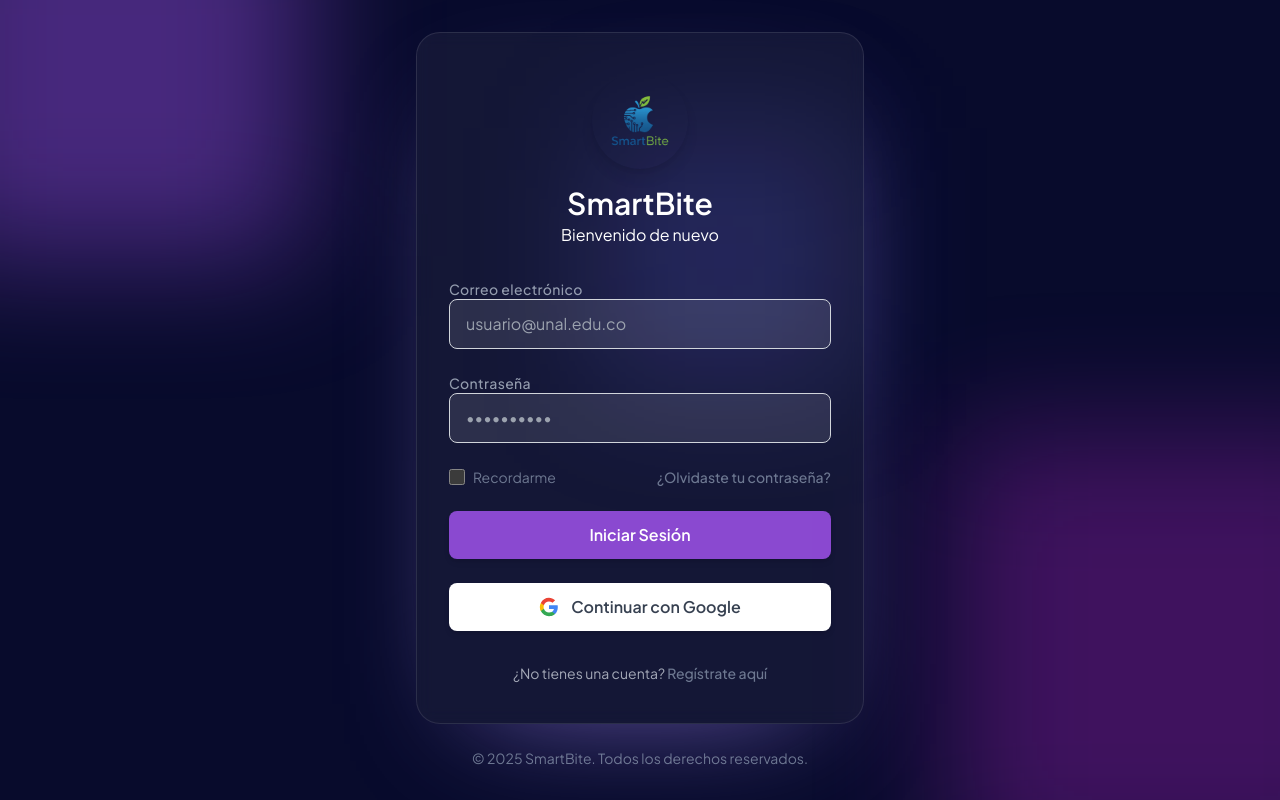
After one commit to cxbeltzz/SmartBite, a Flask app: page /login in a window 1280 px wide. The commit adds this page. Run offline with Flask 2, Linux system fonts and the light colour scheme; some libraries are stand-ins or nearby versions.

Commit message:
Página de Login de la App

```diff
--- a/Proyecto/v2/app.py
+++ b/Proyecto/v2/app.py
@@ -430,6 +430,40 @@
         recommendation_count=recommendation_count,
     )
 
+@app.route("/login", methods=["GET", "POST"])
+def login():
+    error = None
+    success = None
+
+    if request.method == "POST":
+        email = request.form.get("email")
+        password = request.form.get("password")
+        remember = request.form.get("remember")
+
+        if email and password:
+            success = "Login exitoso (pendiente de implementar)"
+        else:
+            error = "Por favor completa todos los campos"
+
+    return render_template("auth/login.html", error=error, success=success)
+
+# Registro de un nuevo usuario. Por ahora no es tan necesario
+@app.route("/register", methods=["GET", "POST"])
+def register():
+    #Implementar registro
+    return render_template("register.html")
+
+# Toca implementarlo también más adelante xd. Por ahora no es tan necesario
+@app.route("/forgot-password", methods=["GET", "POST"])
+def forgot_password():
+    return render_template("forgot_password.html")
+
+
+# Esto por ahora queda pendiente porque es opcional de nuestra entrega final
+@app.route("/auth/google")
+def google_login():
+    return "Google OAuth pendiente de implementar"
+
 
 if __name__ == "__main__":
     app.run(debug=True)
--- /dev/null
+++ b/Proyecto/v2/templates/auth/login.html
@@ -0,0 +1,109 @@
+{% extends "base.html" %}
+
+{% block title %}Iniciar Sesión - SmartBite{% endblock %}
+
+<!--{% block body_class %}bg-gradient-to-br from-green-50 to-emerald-100{% endblock %}-->
+
+{% block content %}
+<div class="flex items-center justify-center min-h-full px-4">
+
+    <div class="w-full max-w-md">
+        <div class="relative overflow-hidden rounded-3xl border border-white/10 bg-white/5 px-8 py-10 shadow-[0_40px_120px_-60px_rgba(167,139,250,0.7)] backdrop-blur">
+            <div class="text-center mb-8">
+                <img
+                    src="{{ url_for('static', filename='images/logo.png') }}"
+                    alt="SmartBite Logo"
+                    class="w-24 h-24 mx-auto mb-4 rounded-full shadow-lg"
+                >
+                <h1 class="text-3xl font-semibold leading-tight text-white">SmartBite</h1>
+                <p class="text-white">Bienvenido de nuevo</p>
+            </div>
+            {% if error %}
+            <div class="mb-4 bg-red-50 border border-red-200 text-red-700 px-4 py-3 rounded-lg" role="alert">
+                <p class="text-sm">{{ error }}</p>
+            </div>
+            {% endif %}
+
+            {% if success %}
+            <div class="mb-4 bg-green-50 border border-green-200 text-green-700 px-4 py-3 rounded-lg" role="alert">
+                <p class="text-sm">{{ success }}</p>
+            </div>
+            {% endif %}
+            <form action="{{ url_for('login') }}" method="POST" class="space-y-6">
+                <div>
+                    <label for="email" class="block text-sm font-medium tracking-wide text-slate-300/70">
+                        Correo electrónico
+                    </label>
+                    <input
+                        type="email"
+                        id="email"
+                        name="email"
+                        required
+                        value="{{ request.form.get('email', '') }}"
+                        class="w-full bg-white/10 px-4 py-3 border border-gray-300 rounded-lg focus:ring-2 focus:ring-green-500 focus:border-transparent transition duration-200 outline-none"
+                        placeholder="usuario@unal.edu.co"
+                    >
+                </div>
+                <div>
+                    <label for="password" class="block text-sm font-medium tracking-wide text-slate-300/70">
+                        Contraseña
+                    </label>
+                    <input
+                        type="password"
+                        id="password"
+                        name="password"
+                        required
+                        class="w-full bg-white/10 px-4 py-3 border border-gray-300 rounded-lg focus:ring-2 focus:ring-green-500 focus:border-transparent transition duration-200 outline-none"
+                        placeholder="••••••••••"
+                    >
+                </div>
+                <div class="flex items-center justify-between">
+                    <div class="flex items-center">
+                        <input
+                            type="checkbox"
+                            id="remember"
+                            name="remember"
+                            class="w-4 h-4 text-bg-white/10 border-gray-300 rounded focus:ring-green-500"
+                        >
+                        <label for="remember" class="ml-2 text-sm text-slate-400/70">
+                            Recordarme
+                        </label>
+                    </div>
+                    <a href="{{ url_for('forgot_password') }}" class="text-sm text-slate-400/70 hover:text-slate-300/70 font-medium">
+                        ¿Olvidaste tu contraseña?
+                    </a>
+                </div>
+                <button
+                    type="submit"
+                    class="w-full bg-accent/80 text-white py-3 rounded-lg font-semibold hover:bg-accent/65 transition duration-200 shadow-md hover:shadow-lg"
+                >
+                    Iniciar Sesión
+                </button>
+                <a
+                    href="{{ url_for('google_login') }}"
+                    class="w-full bg-white text-gray-700 py-3 rounded-lg font-semibold hover:bg-white/85 transition duration-200 shadow-md hover:shadow-lg flex items-center justify-center gap-3"
+                >
+                    <svg class="w-5 h-5" viewBox="0 0 24 24">
+                        <path fill="#4285F4" d="M22.56 12.25c0-.78-.07-1.53-.2-2.25H12v4.26h5.92c-.26 1.37-1.04 2.53-2.21 3.31v2.77h3.57c2.08-1.92 3.28-4.74 3.28-8.09z"/>
+                        <path fill="#34A853" d="M12 23c2.97 0 5.46-.98 7.28-2.66l-3.57-2.77c-.98.66-2.23 1.06-3.71 1.06-2.86 0-5.29-1.93-6.16-4.53H2.18v2.84C3.99 20.53 7.7 23 12 23z"/>
+                        <path fill="#FBBC05" d="M5.84 14.09c-.22-.66-.35-1.36-.35-2.09s.13-1.43.35-2.09V7.07H2.18C1.43 8.55 1 10.22 1 12s.43 3.45 1.18 4.93l2.85-2.22.81-.62z"/>
+                        <path fill="#EA4335" d="M12 5.38c1.62 0 3.06.56 4.21 1.64l3.15-3.15C17.45 2.09 14.97 1 12 1 7.7 1 3.99 3.47 2.18 7.07l3.66 2.84c.87-2.6 3.3-4.53 6.16-4.53z"/>
+                    </svg>
+                    Continuar con Google
+                </a>
+
+            </form>
+            <p class="text-center text-sm text-slate-200/70 mt-8">
+                ¿No tienes una cuenta?
+                <a href="{{ url_for('register') }}" class="text-sm text-slate-400/70 hover:text-slate-200/70 font-medium">
+                      Regístrate aquí
+                </a>
+            </p>
+
+        </div>
+        <p class="text-center text-sm text-slate-400/70 mt-6 relative z-20 bg-transparent">
+            © 2025 SmartBite. Todos los derechos reservados.
+        </p>
+    </div>
+</div>
+{% endblock %}
--- a/Proyecto/v2/templates/base.html
+++ b/Proyecto/v2/templates/base.html
@@ -1,5 +1,5 @@
 <!DOCTYPE html>
-<html lang="en" class="min-h-full">
+<html lang="en" class="h-full">
 <head>
     <meta charset="UTF-8">
     <meta name="viewport" content="width=device-width, initial-scale=1.0">
@@ -29,16 +29,20 @@
         :root {
             color-scheme: dark;
         }
+        html, body {
+            height: 100%;
+            overflow: hidden;
+        }
     </style>
 </head>
-<body class="min-h-screen bg-base text-slate-100 font-sans antialiased relative overflow-x-hidden">
-    <div class="pointer-events-none absolute inset-0 -z-10">
+<body class="h-full bg-base text-slate-100 font-sans antialiased relative overflow-hidden">
+    <div class="pointer-events-none fixed inset-0 -z-10 overflow-hidden">
         <div class="absolute -top-32 -left-20 h-96 w-96 bg-accent/40 blur-3xl"></div>
         <div class="absolute -bottom-20 right-[-120px] h-[28rem] w-[28rem] bg-fuchsia-600/30 blur-3xl"></div>
         <div class="absolute top-32 right-1/3 h-64 w-64 bg-indigo-500/20 blur-3xl"></div>
     </div>
-    <main class="relative z-10 py-12 sm:py-16">
-        <div class="max-w-7xl mx-auto px-4 sm:px-6 lg:px-8">
+    <main class="relative z-10 h-full flex items-center">
+        <div class="max-w-7xl mx-auto px-4 sm:px-6 lg:px-8 w-full">
             {% block content %}{% endblock %}
         </div>
     </main>
```
Also changed, not shown: Proyecto/v2/static/images/logo.png (added).
